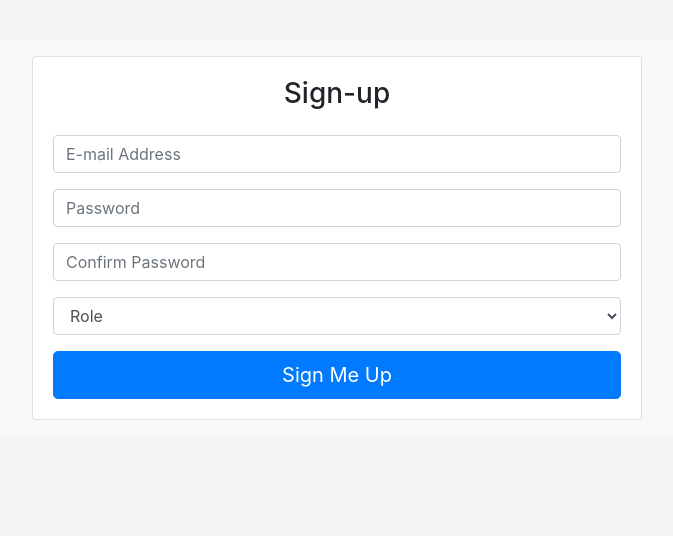
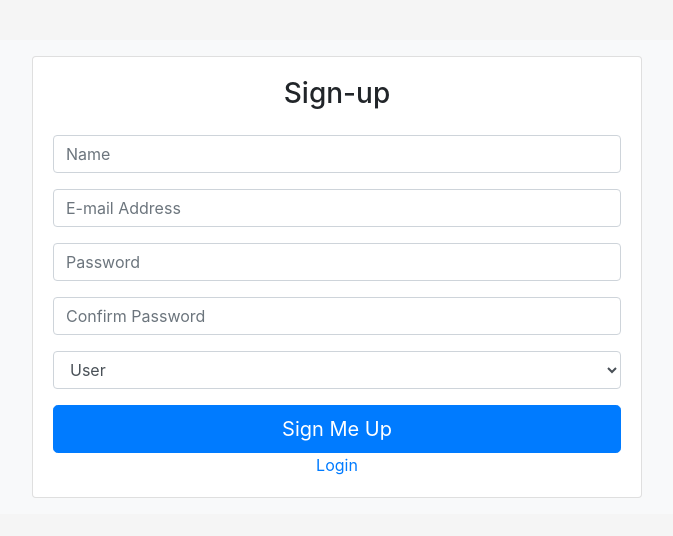
Before and after one commit to sagar22etech/ReactPollApp, a React app: page /signup in a window 1280 px wide. Shown: the whole page, without its empty margins (303-976 px from the left). Built offline with nearby package versions, Linux system fonts and the light colour scheme.

Commit message:
Validation done for the signup page

```diff
--- a/src/components/login.js
+++ b/src/components/login.js
@@ -1,4 +1,5 @@
 import React, { Component } from "react";
+import { Link } from "react-router-dom";
 
 export default class Login extends Component {
   render() {
@@ -28,8 +29,9 @@ export default class Login extends Component {
             required
           />
           <button className="btn btn-lg btn-primary btn-block" type="submit">
-            Sign in
+            Sign In
           </button>
+          <Link to={`/signup`}>Sign Up</Link>
         </form>
       </div>
     );
--- a/src/components/signup.js
+++ b/src/components/signup.js
@@ -1,6 +1,29 @@
 import React, { Component } from "react";
+import { Link } from "react-router-dom";
 
 export default class Signup extends Component {
+  constructor() {
+    super();
+    this.state = {
+      name: "",
+      email: "",
+      password: "",
+      confirmPassword: "",
+      role: "user",
+      fieldsValue: false
+    };
+  }
+
+  onSubmit = (e) => {
+      e.preventDefault();
+    console.log("its clicked");
+  };
+
+  onChange = e => {
+    this.setState({ [e.target.name]: e.target.value }, () => {
+    });
+  };
+
   render() {
     return (
       <div className="container-fluid bg-light py-3">
@@ -8,13 +31,33 @@ export default class Signup extends Component {
           <div className="col-md-6 mx-auto">
             <div className="card card-body">
               <h3 className="text-center mb-4">Sign-up</h3>
+              {this.state.password === this.state.confirmPassword ? null : (
+                <span>Password Donot Match</span>
+              )}
+              <form onSubmit={(e)=>{this.onSubmit(e)}}>
                 <fieldset>
+                  <div className="form-group has-error">
+                    <input
+                      className="form-control input-lg"
+                      placeholder="Name"
+                      name="name"
+                      type="text"
+                      onChange={e => {
+                        this.onChange(e);
+                      }}
+                      required
+                    />
+                  </div>
                   <div className="form-group has-error">
                     <input
                       className="form-control input-lg"
                       placeholder="E-mail Address"
                       name="email"
-                    type="text"
+                      type="email"
+                      onChange={e => {
+                        this.onChange(e);
+                      }}
+                      required
                     />
                   </div>
                   <div className="form-group has-success">
@@ -23,21 +66,35 @@ export default class Signup extends Component {
                       placeholder="Password"
                       name="password"
                       type="password"
+                      onChange={e => {
+                        this.onChange(e);
+                      }}
+                      required
                     />
                   </div>
                   <div className="form-group has-success">
                     <input
                       className="form-control input-lg"
                       placeholder="Confirm Password"
-                    name="password"
+                      name="confirmPassword"
                       type="password"
+                      onChange={e => {
+                        this.onChange(e);
+                      }}
+                      required
                     />
                   </div>
                   <div className="form-group">
-                  <select className="form-control input-lg">
-                    <option defaultValue="">Role</option>
-                    <option>Admin</option>
-                    <option>User</option>
+                    <select
+                      className="form-control input-lg"
+                      name="role"
+                      value={this.state.role}
+                      onChange={e => {
+                        this.onChange(e);
+                      }}
+                    >
+                      <option value="user">User</option>
+                      <option value="admin">Admin</option>
                     </select>
                   </div>
                   <input
@@ -45,7 +102,9 @@ export default class Signup extends Component {
                     value="Sign Me Up"
                     type="submit"
                   />
+                  <Link to={`/`}>Login</Link>
                 </fieldset>
+              </form>
             </div>
           </div>
         </div>
--- a/src/routes/App.js
+++ b/src/routes/App.js
@@ -1,10 +1,18 @@
 import React, { Component } from 'react';
 import Login from '../components/login';
 import Signup from '../components/signup';
+import { BrowserRouter as Router, Route } from "react-router-dom";
 
 class App extends Component {
   render() {
-    return <Signup />
+    return(
+      <Router>
+      <div>
+      <Route exact path="/" component={Login} />
+      <Route exact path="/signup" component={Signup} />
+      </div>
+      </Router>
+    )
   }
 }
 
--- a/src/styles/index.scss
+++ b/src/styles/index.scss
@@ -1 +1,4 @@
 @import './login.scss';
+fieldset{
+    text-align: center;
+}
```
Also changed, not shown: src/css/index.css. Lines whose indentation alone changed are shown as unchanged.
